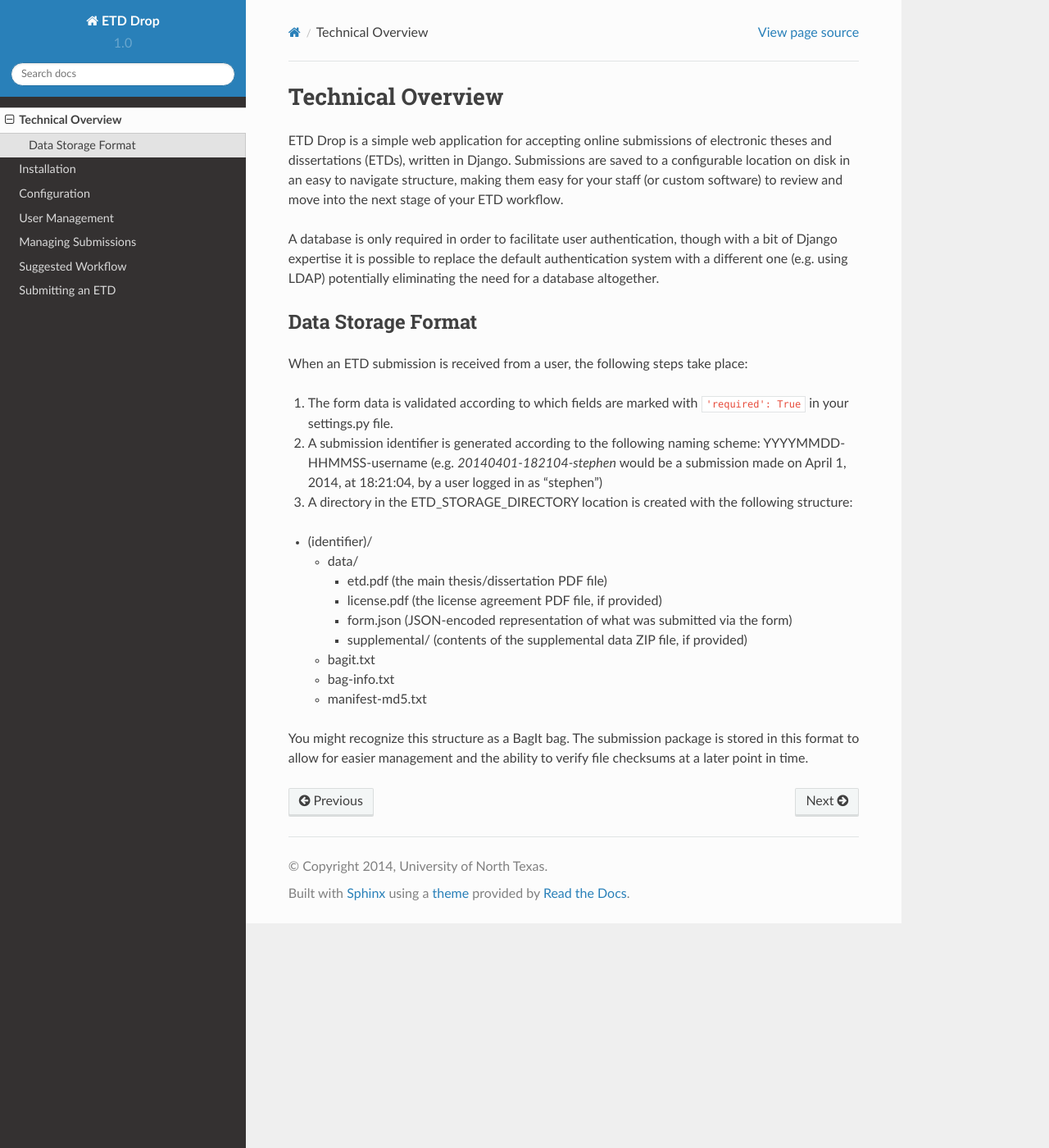
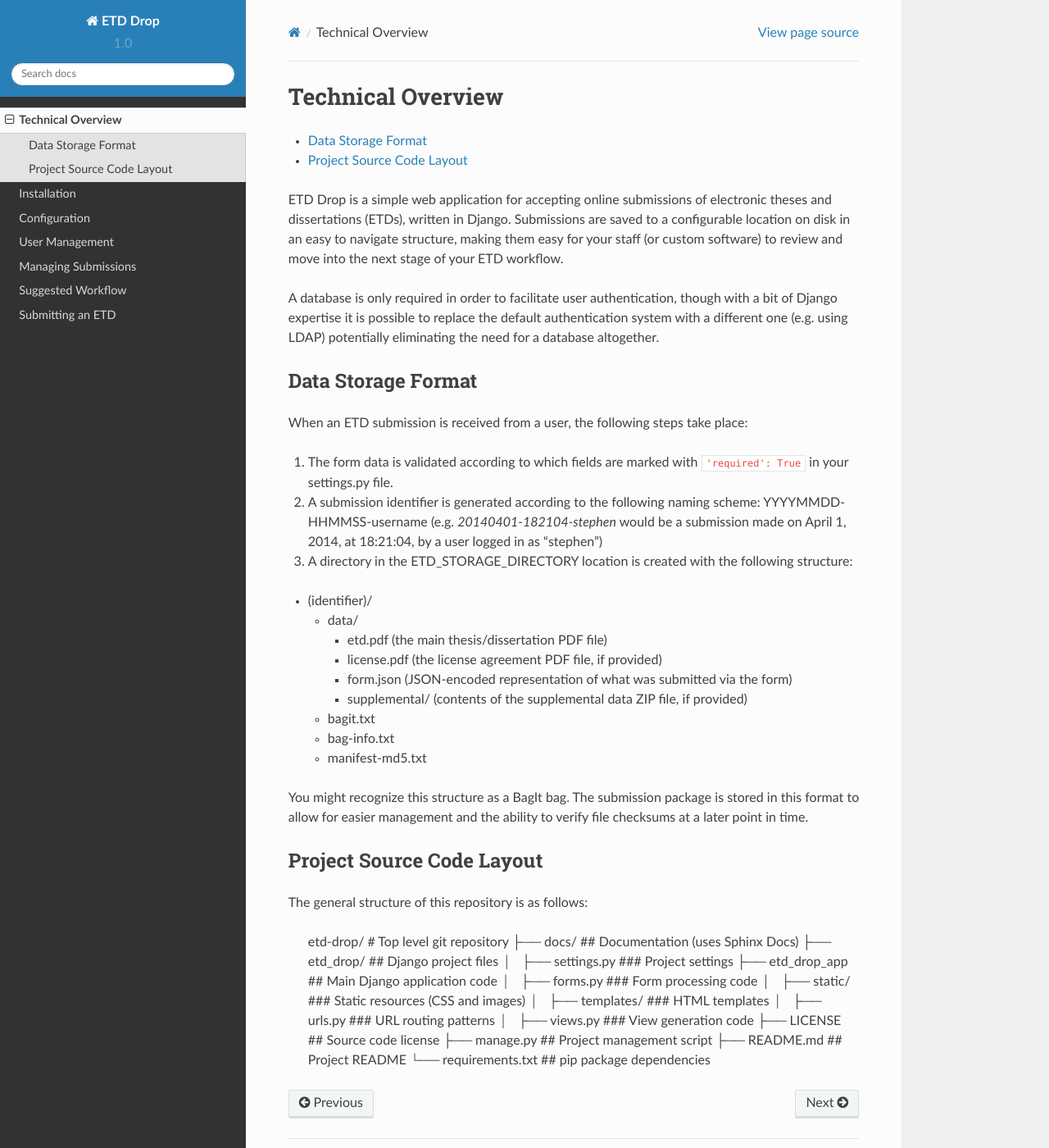
Before and after one commit to MetaArchive/etd-drop, a Sphinx documentation site: the page built from docs/source/technical_overview.rst, in a window 1280 px wide and 1400 px high. Shown: the whole window at 82% size. Built offline with Sphinx 7.4.7 and the Read the Docs theme 2.0.0, drawn with Linux system fonts in a browser that asks for light colours.

Commit message:
Migrate some information from README to docs

```diff
--- a/docs/source/technical_overview.rst
+++ b/docs/source/technical_overview.rst
@@ -44,3 +48,23 @@
 You might recognize this structure as a BagIt bag. The submission package is
 stored in this format to allow for easier management and the ability to verify
 file checksums at a later point in time.
+
+Project Source Code Layout
+--------------------------
+
+The general structure of this repository is as follows:
+
+    etd-drop/             # Top level git repository
+    ├── docs/             ## Documentation (uses Sphinx Docs)
+    ├── etd_drop/         ## Django project files
+    │   ├── settings.py   ### Project settings
+    ├── etd_drop_app      ## Main Django application code
+    │   ├── forms.py      ### Form processing code
+    │   ├── static/       ### Static resources (CSS and images)
+    │   ├── templates/    ### HTML templates
+    │   ├── urls.py       ### URL routing patterns
+    │   ├── views.py      ### View generation code
+    ├── LICENSE           ## Source code license
+    ├── manage.py         ## Project management script
+    ├── README.md         ## Project README
+    └── requirements.txt  ## pip package dependencies
```
Also changed, not shown: other parts of docs/source/technical_overview.rst (+4 -0 lines), README.md (+11 -65 lines), docs/source/installation.rst (+35 -3 lines).
